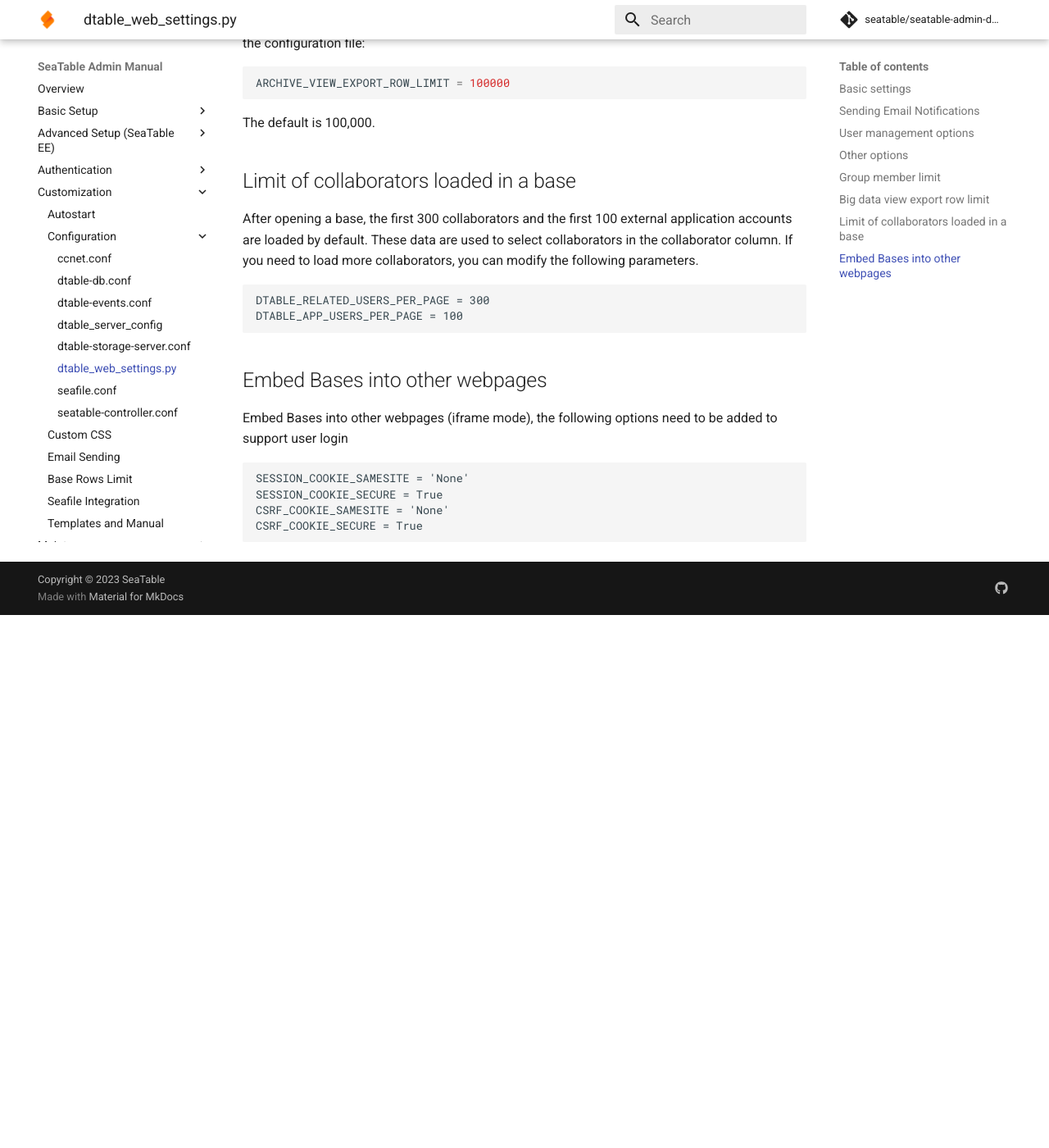
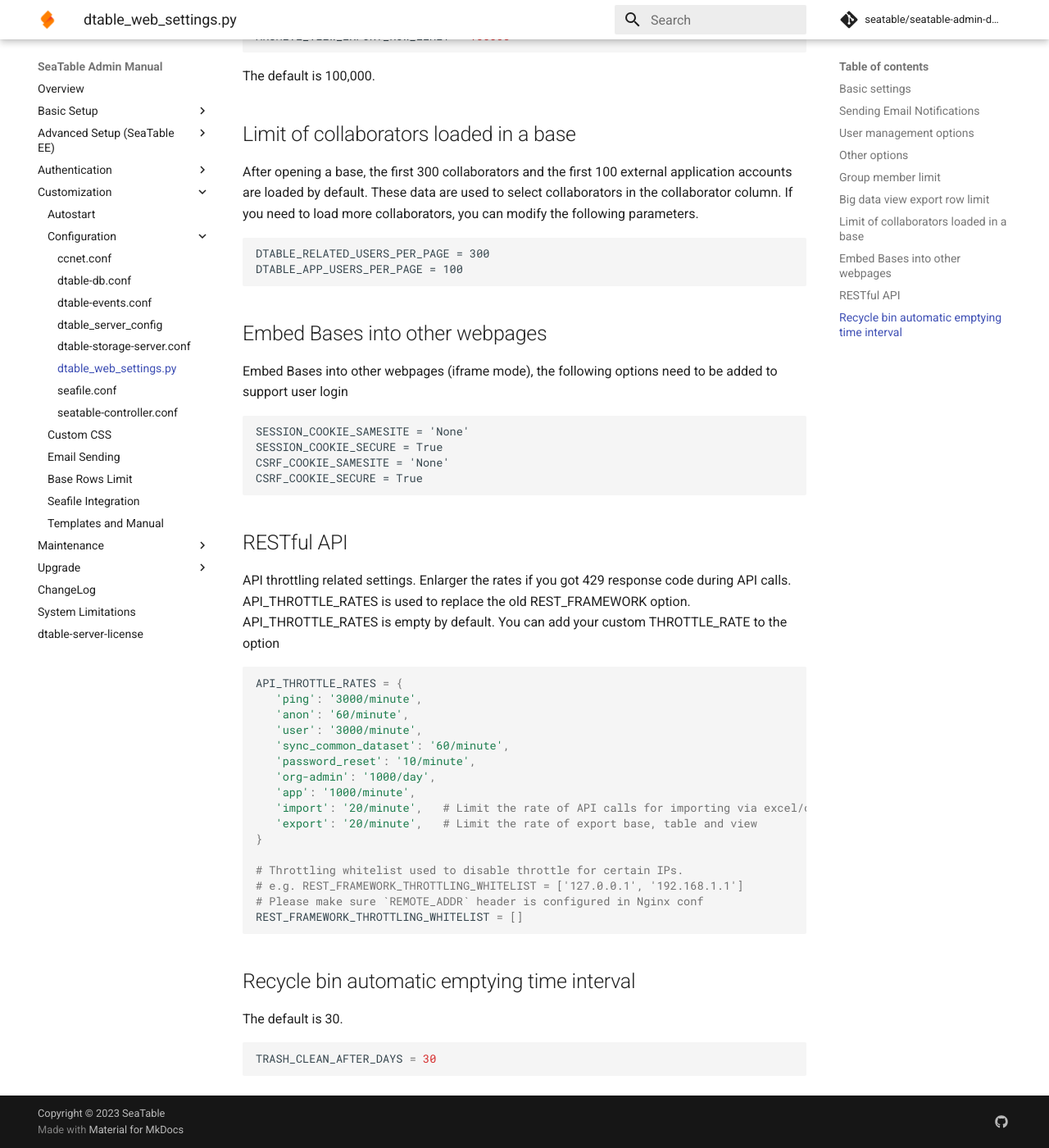
Before and after one commit to seatable/seatable-admin-docs, an MkDocs documentation site: the page built from manual/config/dtable_web_settings.md, in a window 1280 px wide and 1400 px high, scrolled down 3840 px. Shown: the whole window at 82% size. Built offline with MkDocs 1.6.1 and Material for MkDocs 9.7.7, drawn with Linux system fonts in a browser that asks for light colours; comment, search, counter and statistics services are not loaded; before the commit the page ends 4590 px from its top, so only the background shows below that; some of the changed text lies outside the part shown.

Commit message:
update extra-upgrade-notice.md (#96)
* update extra-upgrade-notice.md

* update dtable_web_settings.md

* Update dtable_web_settings.md

* update ldap.md

* Update extra-upgrade-notice.md

---------

Co-authored-by: Daniel Pan <freeplant@gmail.com>

````diff
--- a/manual/config/dtable_web_settings.md
+++ b/manual/config/dtable_web_settings.md
@@ -211,18 +208,22 @@
 
 ```
 
-<!-- bad configuration, that leads to problems due to missing other throttle rates (version 3.5). Might be re-added with 4.0
 ## RESTful API
 
-```
-# API throttling related settings. Enlarger the rates if you got 429 response code during API calls.
-REST_FRAMEWORK = {
-    'DEFAULT_THROTTLE_RATES': {
-        'ping': '600/minute',
-        'anon': '5/minute',
-        'user': '300/minute',
-    },
-    'UNICODE_JSON': False,
+API throttling related settings. Enlarger the rates if you got 429 response code during API calls.
+API_THROTTLE_RATES is used to replace the old REST_FRAMEWORK option. API_THROTTLE_RATES is empty by default. You can add your custom THROTTLE_RATE to the option
+
+```python
+API_THROTTLE_RATES = {
+   'ping': '3000/minute',
+   'anon': '60/minute',
+   'user': '3000/minute',
+   'sync_common_dataset': '60/minute',
+   'password_reset': '10/minute',
+   'org-admin': '1000/day',
+   'app': '1000/minute',
+   'import': '20/minute',   # Limit the rate of API calls for importing via excel/csv
+   'export': '20/minute',   # Limit the rate of export base, table and view
 }
 
 # Throttling whitelist used to disable throttle for certain IPs.
@@ -231,4 +232,11 @@
 REST_FRAMEWORK_THROTTLING_WHITELIST = []
 
 ```
--->
+
+## Recycle bin automatic emptying time interval
+
+The default is 30.
+
+```python
+TRASH_CLEAN_AFTER_DAYS = 30
+```
--- a/manual/upgrade/extra-upgrade-notice.md
+++ b/manual/upgrade/extra-upgrade-notice.md
@@ -1,4 +1,41 @@
 # Extra upgrade notice
+
+## 4.0
+
+Version 4.0 modifies the data format of the backup of big data storage. Compared with previous upgrades, an additional format migration script needs to be run inside the docker:
+
+```
+/templates/migrate-dtable-db-backups.sh
+```
+
+If you don't use the enterprise edition or the big data feature, this step can be ignored.
+
+
+There are some other configuration option changes as below.
+
+System recycle bin automatic clean days. The default is 30 days
+
+    ```python
+    TRASH_CLEAN_AFTER_DAYS = 30
+    ```
+
+The Enterprise Edition enables the Universal app by default. The option ENABLE_UNIVERSAL_APP is removed.
+
+API_THROTTLE_RATES is used to replace the old REST_FRAMEWORK option. API_THROTTLE_RATES is empty by default. You can add your custom THROTTLE_RATE to the option
+
+```python
+API_THROTTLE_RATES = {
+   'ping': '3000/minute',
+   'anon': '60/minute',
+   'user': '3000/minute',
+   'sync_common_dataset': '60/minute',
+   'password_reset': '10/minute',
+   'org-admin': '1000/day',
+   'app': '1000/minute',
+   'import': '20/minute',   # Limit the rate of API calls for importing via excel/csv
+   'export': '20/minute',   # Limit the rate of export base, table and view
+}
+```
 
 ## 3.0
 
````
Also changed, not shown: other parts of manual/config/dtable_web_settings.md (+0 -3 lines), manual/authentication/ldap.md (+10 -0 lines).
